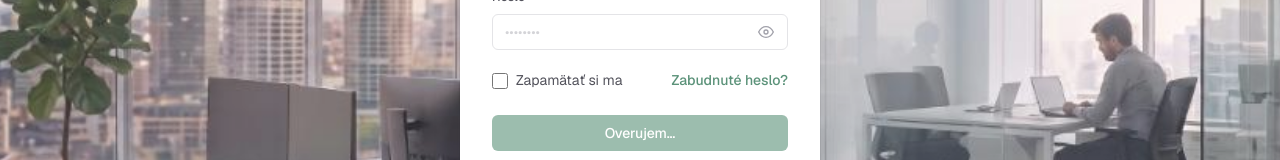
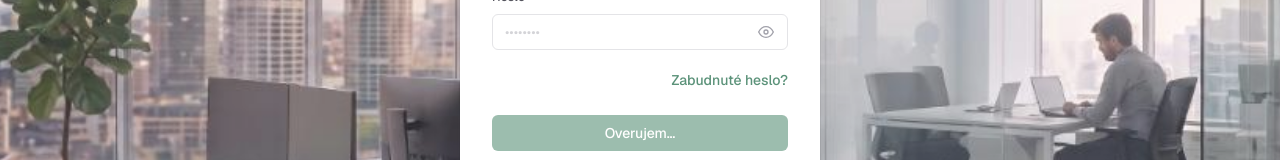
Before and after one commit to dusan02/scripta, a Next.js app in the folder frontend/: page /login in a window 1280 px wide. Shown: the part 435-595 px from the top of the page. Built offline with nearby package versions, Linux system fonts and the light colour scheme; no server answers.

Commit message:
Remove rememberMe checkbox - Chrome handles password saving

```diff
--- a/frontend/src/app/login/page.tsx
+++ b/frontend/src/app/login/page.tsx
@@ -14,7 +14,6 @@ function LoginForm() {
   const { t } = useLang();
   const searchParams = useSearchParams();
   const [email, setEmail] = useState("");
-  const [rememberMe, setRememberMe] = useState(false);
   const [csrfToken, setCsrfToken] = useState("");
 
   const error = searchParams.get("error");
@@ -36,7 +35,6 @@ function LoginForm() {
     const savedEmail = localStorage.getItem("verifa-remembered-email");
     if (savedEmail) {
       setEmail(savedEmail);
-      setRememberMe(true);
     }
   }, []);
 
@@ -45,11 +43,7 @@ function LoginForm() {
       e.preventDefault();
       return;
     }
-    if (rememberMe) {
-      localStorage.setItem("verifa-remembered-email", email.trim().toLowerCase());
-    } else {
-      localStorage.removeItem("verifa-remembered-email");
-    }
+    localStorage.setItem("verifa-remembered-email", email.trim().toLowerCase());
   }
 
   return (
@@ -77,7 +71,6 @@ function LoginForm() {
         <form action="/api/auth/callback/credentials" method="POST" onSubmit={handleSubmit} autoComplete="on" style={{ display: "flex", flexDirection: "column", gap: "20px" }}>
           <input type="hidden" name="csrfToken" value={csrfToken} />
           <input type="hidden" name="callbackUrl" value={callbackUrl} />
-          <input type="hidden" name="rememberMe" value={rememberMe ? "true" : "false"} />
 
           <div>
             <label htmlFor="login-email" className="label" style={{ display: "block", marginBottom: "8px" }}>{t("login.email")}</label>
@@ -101,16 +94,7 @@ function LoginForm() {
             autoComplete="current-password"
           />
 
-          <div style={{ display: "flex", alignItems: "center", justifyContent: "space-between" }}>
-            <label style={{ display: "flex", alignItems: "center", gap: "8px", fontSize: "14px", color: "var(--text-secondary)", cursor: "pointer" }}>
-              <input
-                type="checkbox"
-                checked={rememberMe}
-                onChange={(e) => setRememberMe(e.target.checked)}
-                style={{ accentColor: "var(--accent)", width: "16px", height: "16px", cursor: "pointer" }}
-              />
-              {t("login.zapamatatSiMa")}
-            </label>
+          <div style={{ display: "flex", justifyContent: "flex-end" }}>
             <Link
               href="/forgot-password"
               style={{ fontSize: "14px", color: "var(--accent)", textDecoration: "none", fontWeight: 500 }}
--- a/frontend/src/lib/auth.ts
+++ b/frontend/src/lib/auth.ts
@@ -102,7 +102,6 @@ export const authOptions: NextAuthOptions = {
       credentials: {
         email: { label: "Email", type: "email" },
         password: { label: "Password", type: "password" },
-        rememberMe: { label: "Remember me", type: "text" },
       },
       async authorize(credentials, req) {
         if (!credentials?.email || !credentials?.password) {
@@ -110,7 +109,6 @@ export const authOptions: NextAuthOptions = {
         }
 
         const email = credentials.email.trim().toLowerCase();
-        const rememberMe = credentials.rememberMe === "true";
 
         // ── Brute-force protection ──────────────────────────────────
         const ipAddress =
@@ -150,8 +148,7 @@ export const authOptions: NextAuthOptions = {
           id: user.id,
           email: user.email,
           name: user.name,
-          rememberMe,
-        } as any;
+        };
       },
     }),
     ...(process.env.GOOGLE_CLIENT_ID && process.env.GOOGLE_CLIENT_SECRET
@@ -174,7 +171,6 @@ export const authOptions: NextAuthOptions = {
       // `user` is only available on sign-in; persist id and tokenVersion into token.
       if (user) {
         token.id = user.id;
-        token.rememberMe = (user as any).rememberMe ?? true;
         // Fetch tokenVersion from DB at sign-in
         const dbUser = await prisma.user.findUnique({
           where: { id: user.id },
```
